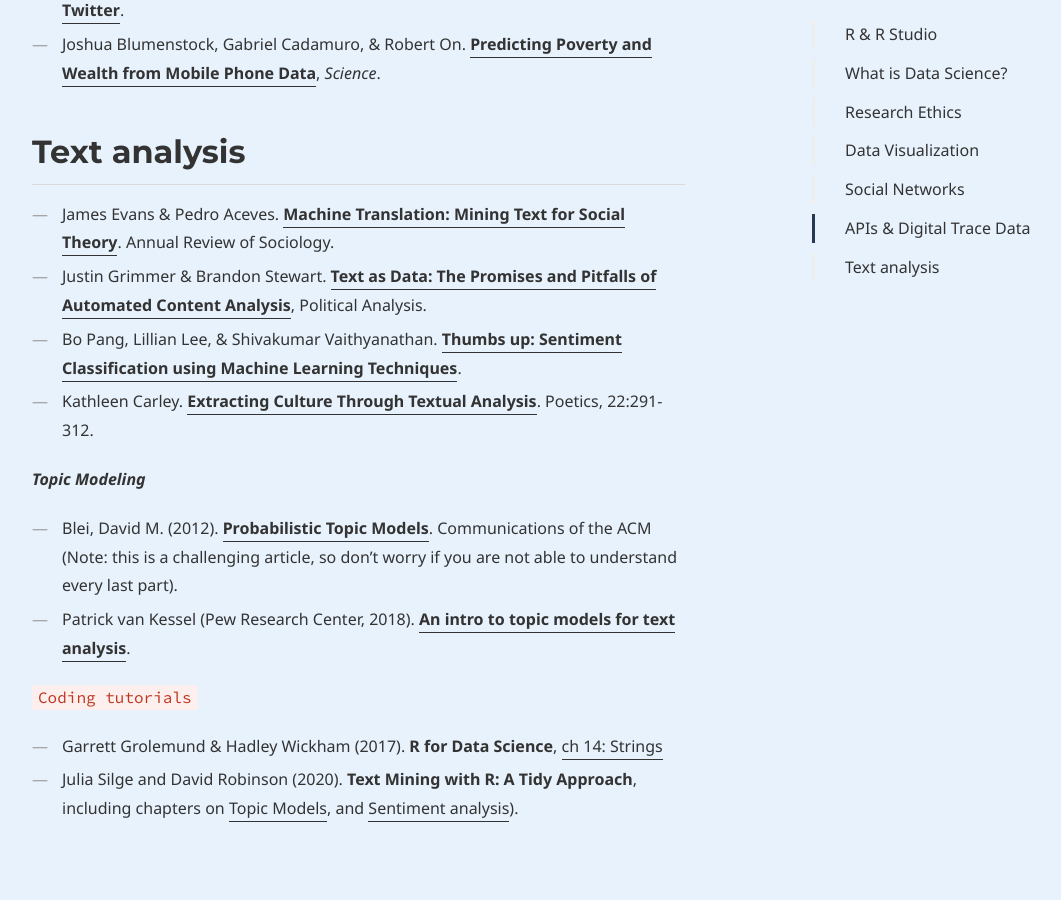
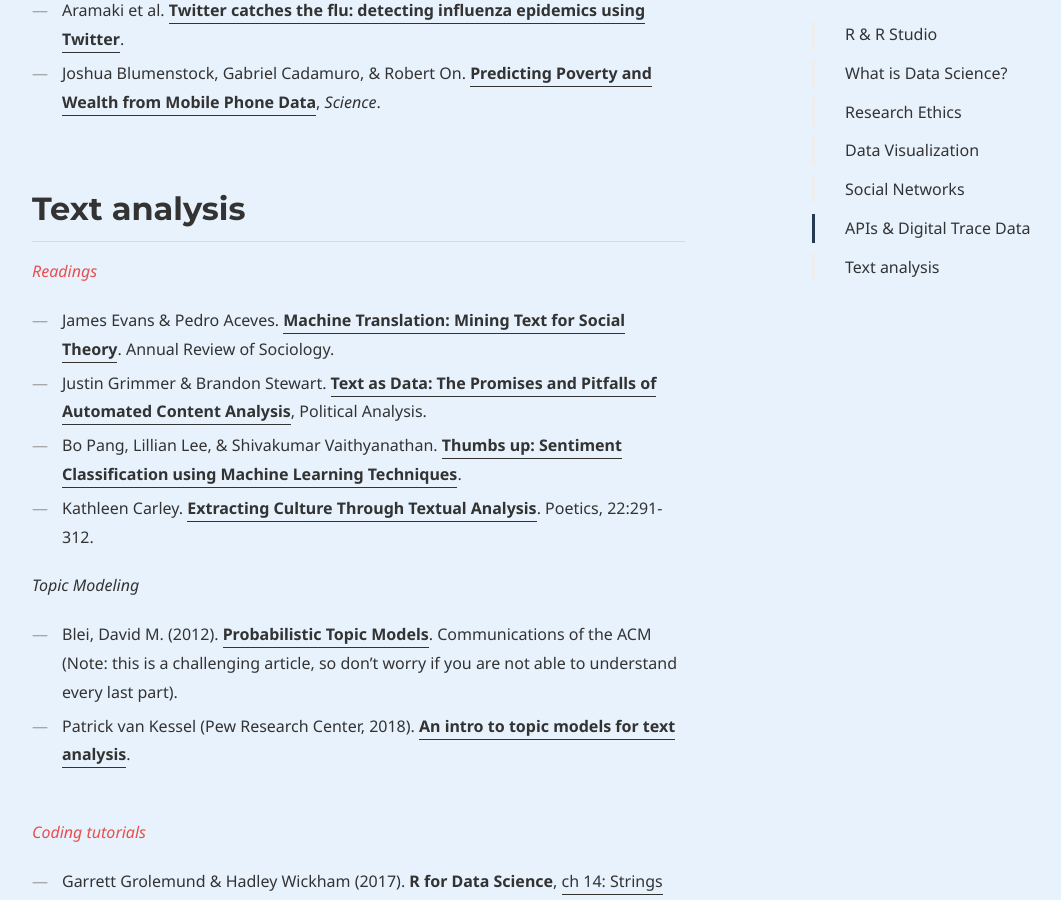
Before and after one commit to dssoc/dssoc.github.io, a Jekyll site: the page built from references.md, in a window 1280 px wide and 900 px high, scrolled down 3648 px. Shown: the whole window, without its empty margins (38-1099 px from the left). Built offline with Jekyll 4.4.1, drawn with Linux system fonts in a browser that asks for light colours; some web fonts are replaced.

Commit message:
update references page

```diff
--- a/references.md
+++ b/references.md
@@ -30,7 +30,7 @@ micro_nav: true
 
 
 ## What is Data Science?
-<b><i><font color="#E84E4E">Readings</font></i></b>
+<i><font color="#E84E4E">Readings</font></i>
 - Matthew Salganik. **Bit by Bit**, (1) [Introduction](https://www.bitbybitbook.com/en/1st-ed/introduction/), (2) [Observing Behavior](https://www.bitbybitbook.com/en/1st-ed/observing-behavior/), and (3) [Asking Questions](https://www.bitbybitbook.com/en/1st-ed/asking-questions/).
 - David Donoho. [**50 Years of Data Science**](https://courses.csail.mit.edu/18.337/2015/docs/50YearsDataScience.pdf).
 - David Lazer, Alex (Sandy) Pentland, Lada Adamic, Sinan Aral .... [**Computational Social Science**](https://science.sciencemag.org/content/323/5915/721), *Science*.
@@ -41,7 +41,7 @@ micro_nav: true
 <br/><br/>
 
 ## Research Ethics
-<b><i><font color="#E84E4E">Readings</font></i></b>
+<i><font color="#E84E4E">Readings</font></i>
 - Matthew Salganik. **Bit by Bit**, [Ethics](https://www.bitbybitbook.com/en/1st-ed/ethics/).
 - Adam Kramer, Jamie Guillory, & Jeffrey Hancock. [**Emotional Contagion**](https://www.pnas.org/content/111/24/8788), *PNAS*.
 - Robinson Meyer. [**Everything We Know About Facebook's Secret Mood Manipulation Experiment**](https://www.theatlantic.com/technology/archive/2014/06/everything-we-know-about-facebooks-secret-mood-manipulation-experiment/373648/), *the Atlantic*.
@@ -49,13 +49,13 @@ micro_nav: true
 
 
 ## Data Visualization
-<b><i><font color="#E84E4E">Readings</font></i></b>
+<i><font color="#E84E4E">Readings</font></i>
 - Whitney Battle-Baptiste & Britt Rusert. [**W.E.B. Du Bois's Data Portraits - Visualizing Black America**](https://www.papress.com/html/product.details.dna?isbn=9781616897062), *Princeton Architectural Press*.
 - Nathan Yau. [**Sometimes the y-axis doesn't start at zero, and it's fine**](https://flowingdata.com/2015/11/23/sometimes-the-y-axis-doesnt-start-at-zero-and-its-fine/), *Vox*.
 -  [**What would feminist data visualization look like?**](https://civic.mit.edu/2015/12/01/feminist-data-visualization/), *MIT Civic Media Lab* by kanarinka.
-<br/>
+<br/><br/>
 
-`Coding tutorials`
+<i><font color="#E84E4E">Coding tutorials</font></i>
 - [**The R Graph Gallery**](https://www.r-graph-gallery.com/).
 - Kieran Healy. [**Data Visualization: A Practical Introduction**](http://socviz.co/), Princeton: *Princeton University Press*, 2019.
 - Claus O. Wilke. [**Fundamentals of Data Visualization**](https://serialmentor.com/dataviz/), *O'Reilly*.
@@ -63,7 +63,7 @@ micro_nav: true
 
 
 ## Social Networks
-<b><i><font color="#E84E4E">Readings</font></i></b>
+<i><font color="#E84E4E">Readings</font></i>
 - Nicholas Cristakis & James Fowler (2009). [**Connected: The Surprising Power of Our Social Networks and How they Shape Our Lives**](http://connectedthebook.com/pdf/excerpt.pdf), Chapter One. *Little, Brown and Company*.
 - Stanley Milgram (1967). [**The small world problem**](http://snap.stanford.edu/class/cs224w-readings/milgram67smallworld.pdf), *Psychology Today*.
 - Duncan Watts (2016). [**How small is the world, really?**](https://medium.com/@duncanjwatts/how-small-is-the-world-really-736fa21808ba) Medium Blog post.
@@ -76,32 +76,33 @@ micro_nav: true
 - Eszter Hargittai (2015). [**Is Bigger Always Better? Potential Biases of Big Data Derived from Social Network Sites**](https://journals.sagepub.com/doi/abs/10.1177/0002716215570866), *The ANNALS of the American Academy of Political and Social Science*.
 <br/>
 
-`Coding tutorials`
+<i><font color="#E84E4E">Coding tutorials</font></i>
 - [tidygraph](https://www.data-imaginist.com/2017/introducing-tidygraph/) package
 - Jesse Sadler (2017). [**Introduction to Network Analysis with R Creating static and interactive network graphs**](https://www.jessesadler.com/post/network-analysis-with-r/)
 <br/><br/>
 
 
 ## APIs & Digital Trace Data
-<b><i><font color="#E84E4E">Readings</font></i></b>
+<i><font color="#E84E4E">Readings</font></i>
 - Beck Williams. [**Intro to APIs**](https://medium.com/@rwilliams_bv/apis-d389aa68104f).
 - Xavier Adam. [**An Illustrated Introduction to APIs**](https://medium.com/epfl-extension-school/an-illustrated-introduction-to-apis-10f8000313b9).
 - Aramaki et al. [**Twitter catches the flu: detecting influenza epidemics using Twitter**](https://dl.acm.org/doi/10.5555/2145432.2145600).
 - Joshua Blumenstock, Gabriel Cadamuro, & Robert On. [**Predicting Poverty and Wealth from Mobile Phone Data**](https://science.sciencemag.org/content/350/6264/1073), *Science*.
-
+<br/><br/>
 
 ## Text analysis
+<i><font color="#E84E4E">Readings</font></i>
 - James Evans & Pedro Aceves. [**Machine Translation: Mining Text for Social Theory**](https://www.annualreviews.org/doi/abs/10.1146/annurev-soc-081715-074206). Annual Review of Sociology.
 - Justin Grimmer & Brandon Stewart. [**Text as Data: The Promises and Pitfalls of Automated Content Analysis**](https://www.cambridge.org/core/journals/political-analysis/article/text-as-data-the-promise-and-pitfalls-of-automatic-content-analysis-methods-for-political-texts/F7AAC8B2909441603FEB25C156448F200), Political Analysis.
 - Bo Pang, Lillian Lee, & Shivakumar Vaithyanathan. [**Thumbs up: Sentiment Classification using Machine Learning Techniques**](https://www.aclweb.org/anthology/W02-1011/).
 - Kathleen Carley. [**Extracting Culture Through Textual Analysis**](https://www.sciencedirect.com/science/article/abs/pii/0304422X94900116). Poetics, 22:291-312.
 <br/>
 
-<i><b>Topic Modeling</b></i>
+<i>Topic Modeling</i>
 - Blei, David M. (2012). [**Probabilistic Topic Models**](http://www.cs.columbia.edu/~blei/papers/Blei2012.pdf). Communications of the ACM (Note: this is a challenging article, so don’t worry if you are not able to understand every last part).
 - Patrick van Kessel (Pew Research Center, 2018). [**An intro to topic models for text analysis**](https://medium.com/pew-research-center-decoded/an-intro-to-topic-models-for-text-analysis-de5aa3e72bdb).
-<br/>
+<br/><br/>
 
-`Coding tutorials`
+<i><font color="#E84E4E">Coding tutorials</font></i>
 - Garrett Grolemund & Hadley Wickham (2017). **R for Data Science**, [ch 14: Strings](https://r4ds.had.co.nz/strings.html)
 - Julia Silge and David Robinson (2020). **Text Mining with R: A Tidy Approach**, including chapters on [Topic Models]("https://www.tidytextmining.com/topicmodeling.html), and [Sentiment analysis](https://www.tidytextmining.com/sentiment.html)).
```
